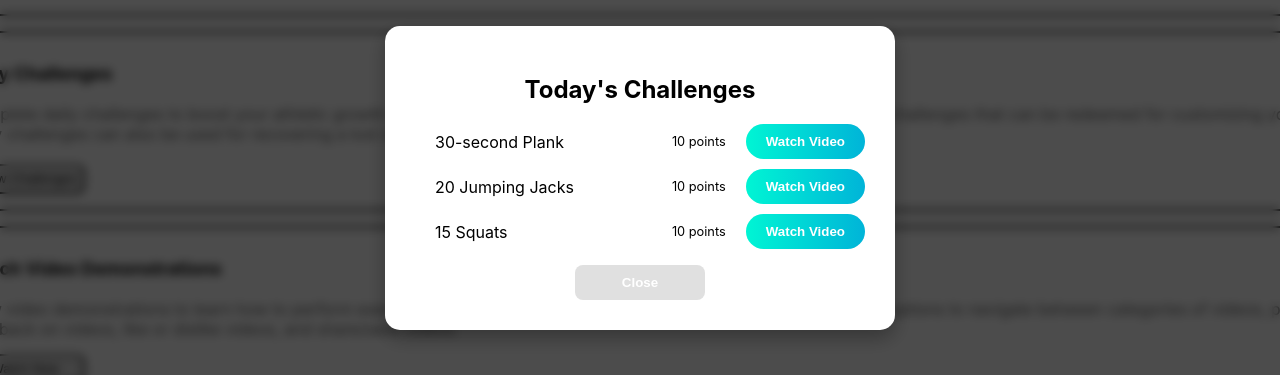
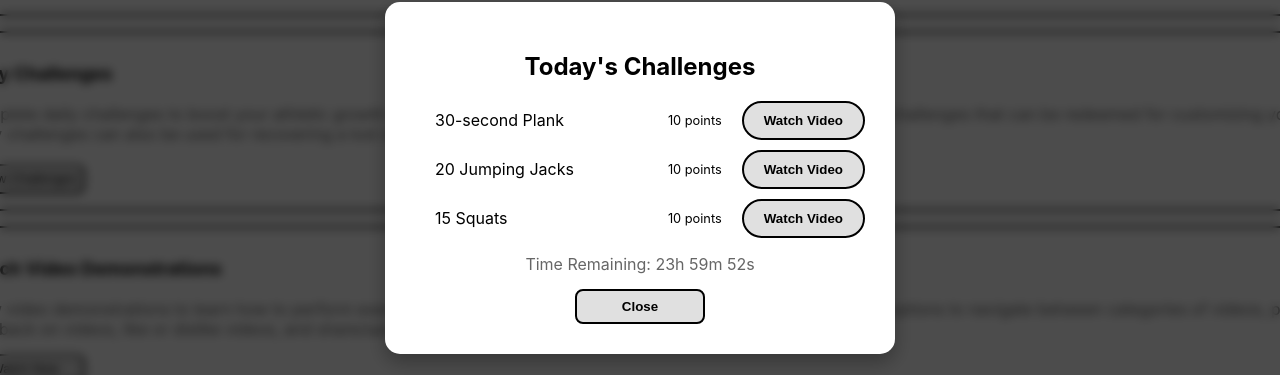
Before and after one commit to froguro/CSE110-TritonFitness, a React (Create React App) app in the folder client/: page / in a window 1280 px wide. Both pictures are taken after a click on the button "Show Challenges". Shown: the part 222-597 px from the top of the page. Built offline with nearby package versions, Linux system fonts and the light colour scheme; no server answers.

Commit message:
Set Daily Challenges to change every 24 hours and added a timer display

```diff
--- a/client/src/Daily_Challenges/Daily_challenges.css
+++ b/client/src/Daily_Challenges/Daily_challenges.css
@@ -62,13 +62,13 @@
 
   .daily-challenges-close-button {
     background-color: #ff5f5f;
-    color: white;
+    color: black;
     width: 130px;
     border-radius: 8px;
     height: 35px;
     cursor: pointer;
     font-weight: bold;
-    border: none;
+    border: 2px solid black; /* Correct way to add a black border */
     transition: background-color 0.3s ease;
   }
 
@@ -77,22 +77,23 @@
   }
 
   .video-button {
-    background: linear-gradient(to right, #00f5d4, #00b4d8);
-    color: white;
+    background-color: white;
+    color: black;
     border: none;
     border-radius: 20px;
     padding: 10px 20px;
     cursor: pointer;
     font-weight: bold;
     transition: transform 0.3s ease, box-shadow 0.3s ease;
+    border: 2px solid black;
   }
 
   .video-button:hover {
     transform: translateY(-3px);
-    box-shadow: 0 4px 15px rgba(0, 255, 212, 0.4);
+    /* box-shadow: 0 4px 15px grey; */
   }
 
   .video-button:active {
     transform: translateY(1px);
-    box-shadow: 0 2px 8px rgba(0, 180, 216, 0.4);
+    /* box-shadow: 0 2px 8px rgba(0, 180, 216, 0.4); */
   }
--- a/client/src/Daily_Challenges/Daily_challenges.tsx
+++ b/client/src/Daily_Challenges/Daily_challenges.tsx
@@ -1,4 +1,4 @@
-import React, { useState } from 'react';
+import React, { useState, useEffect } from 'react';
 import './Daily_challenges.css';
 
 const exerciseList = [
@@ -12,21 +12,60 @@ const exerciseList = [
 ];
 
 interface DailyChallengesProps {
-  buttonBackgroundColor: string; // Add prop for button background color
+  buttonBackgroundColor: string;
 }
+
 const DailyChallenges: React.FC<DailyChallengesProps> = ({ buttonBackgroundColor }) => {
-
   const [showChallenge, setShowChallenge] = useState(false);
   const [dailyChallenges, setDailyChallenges] = useState<{ name: string; videoUrl: string }[]>([]);
+  const [timeRemaining, setTimeRemaining] = useState<string>('');
 
   const generateNewChallenges = () => {
     const shuffled = [...exerciseList].sort(() => 0.5 - Math.random());
     const selectedChallenges = shuffled.slice(0, 3);
     setDailyChallenges(selectedChallenges);
+
+    const nextResetTime = Date.now() + 24 * 60 * 60 * 1000;
+    localStorage.setItem('dailyChallenges', JSON.stringify(selectedChallenges));
+    localStorage.setItem('nextResetTime', nextResetTime.toString());
+    calculateTimeRemaining(nextResetTime);
   };
 
+  const calculateTimeRemaining = (nextResetTime: number) => {
+    const now = Date.now();
+    const difference = nextResetTime - now;
+
+    if (difference <= 0) {
+      generateNewChallenges();
+    } else {
+      const hours = Math.floor((difference / (1000 * 60 * 60)) % 24);
+      const minutes = Math.floor((difference / (1000 * 60)) % 60);
+      const seconds = Math.floor((difference / 1000) % 60);
+
+      setTimeRemaining(`${hours}h ${minutes}m ${seconds}s`);
+    }
+  };
+
+  useEffect(() => {
+    const savedChallenges = localStorage.getItem('dailyChallenges');
+    const nextResetTime = localStorage.getItem('nextResetTime');
+
+    if (savedChallenges && nextResetTime) {
+      setDailyChallenges(JSON.parse(savedChallenges));
+      calculateTimeRemaining(Number(nextResetTime));
+
+
+      const interval = setInterval(() => {
+        calculateTimeRemaining(Number(nextResetTime));
+      }, 1000);
+
+      return () => clearInterval(interval);
+    } else {
+      generateNewChallenges();
+    }
+  }, []);
+
   const handleShowChallenge = () => {
-    generateNewChallenges();
     setShowChallenge(true);
   };
 
@@ -56,17 +95,18 @@ const DailyChallenges: React.FC<DailyChallengesProps> = ({ buttonBackgroundColor
                   <button
                     onClick={() => window.open(exercise.videoUrl, '_blank')}
                     className="video-button"
-                    style={{ backgroundColor: buttonBackgroundColor }} // Apply dynamic background color
+                    style={{ backgroundColor: buttonBackgroundColor }}
                   >
                     Watch Video
                   </button>
                 </li>
               ))}
             </ul>
+            <p className="countdown-text">Time Remaining: {timeRemaining}</p>
             <button
               onClick={handleHideChallenge}
               className="daily-challenges-close-button"
-              style={{ backgroundColor: buttonBackgroundColor }} // Apply dynamic background color
+              style={{ backgroundColor: buttonBackgroundColor }}
             >
               Close
             </button>
```
